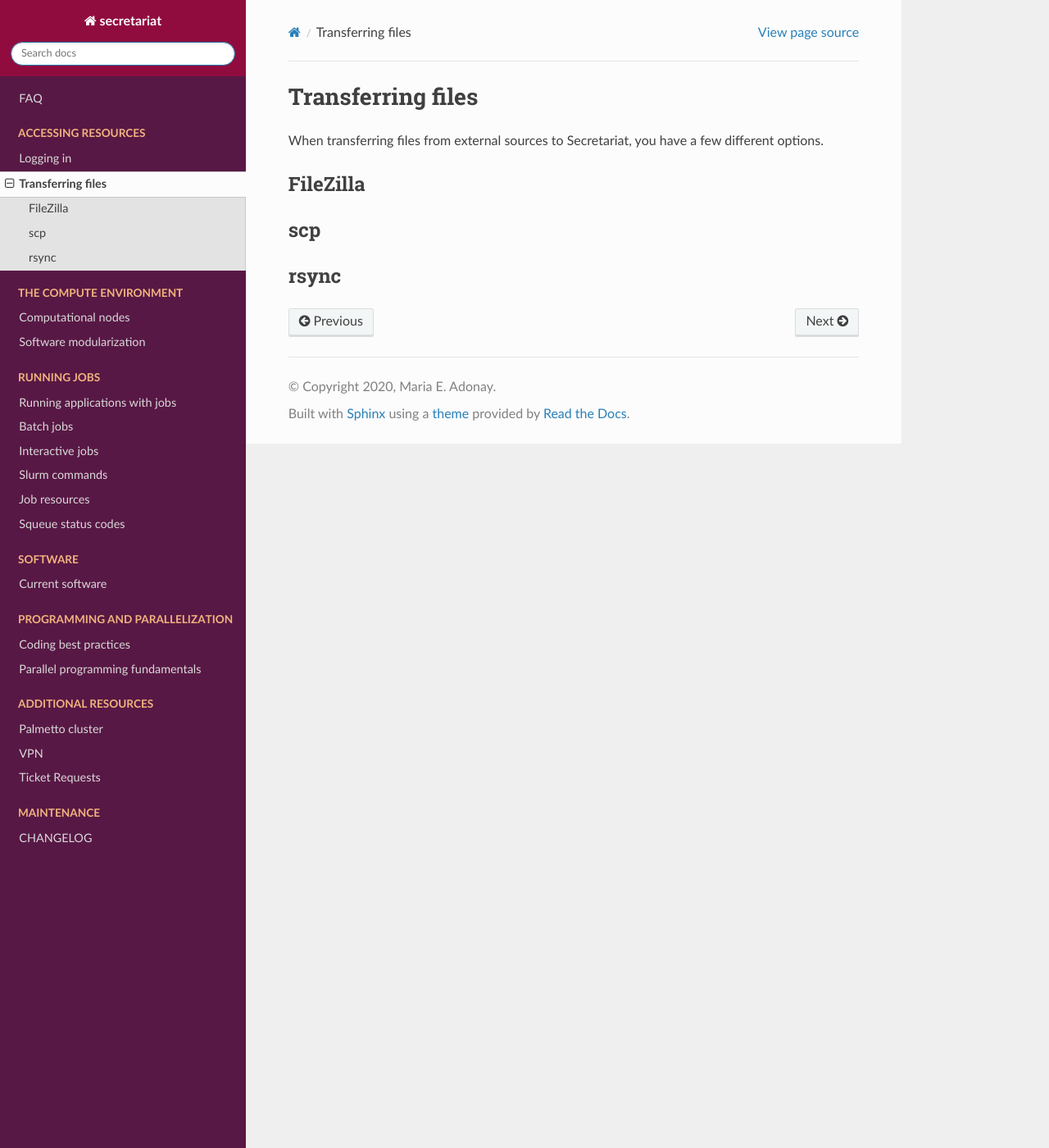
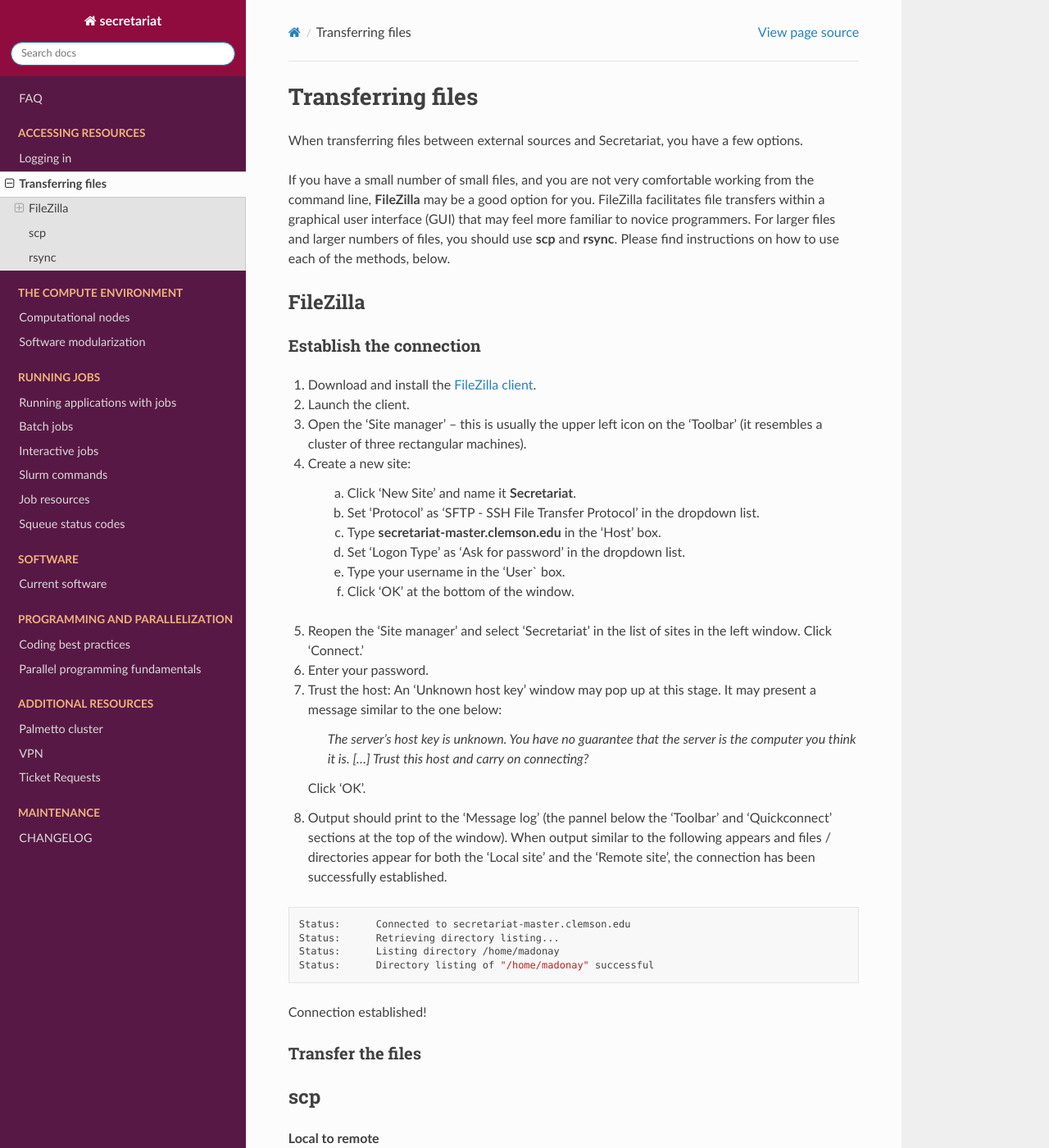
Before and after one commit to amalgamaria/secretariat, a Sphinx documentation site: the page built from docs/access/transferring-files.rst, in a window 1280 px wide and 1400 px high. Shown: the whole window at 82% size. Built offline with Sphinx 7.4.7 and the Read the Docs theme 2.0.0, drawn with Linux system fonts in a browser that asks for light colours; some of the changed text lies outside the part shown.

Commit message:
Update FileZilla content

```diff
--- a/docs/access/transferring-files.rst
+++ b/docs/access/transferring-files.rst
@@ -1,19 +1,71 @@
 Transferring files
 ==================
 
-When transferring files from external sources to Secretariat, you have a few different options.
+When transferring files between external sources and Secretariat, you have a few options.
+
+If you have a small number of small files, and you are not very comfortable working from the command line, **FileZilla** may be a good option for you. FileZilla facilitates file transfers within a graphical user interface (GUI) that may feel more familiar to novice programmers. For larger files and larger numbers of files, you should use **scp** and **rsync**. Please find instructions on how to use each of the methods, below.
 
 FileZilla
 ---------
 
+Establish the connection
+^^^^^^^^^^^^^^^^^^^^^^^^
+
+1. Download and install the `FileZilla client`_.
+2. Launch the client.
+3. Open the 'Site manager' -- this is usually the upper left icon on the 'Toolbar' (it resembles a cluster of three rectangular machines).
+4. Create a new site:
+
+	a. Click 'New Site' and name it **Secretariat**.
+	b. Set 'Protocol' as 'SFTP - SSH File Transfer Protocol' in the dropdown list.
+	c. Type **secretariat-master.clemson.edu** in the 'Host' box.
+	d. Set 'Logon Type' as 'Ask for password' in the dropdown list.
+	e. Type your username in the 'User` box.
+	f. Click 'OK' at the bottom of the window.
+
+5. Reopen the 'Site manager' and select 'Secretariat' in the list of sites in the left window. Click 'Connect.'
+6. Enter your password.
+7. Trust the host: An 'Unknown host key' window may pop up at this stage. It may present a message similar to the one below:
+
+	*The server's host key is unknown. You have no guarantee that the server is the computer you think it is. [...] Trust this host and carry on connecting?*
+
+   Click 'OK'.
+
+8. Output should print to the 'Message log' (the pannel below the 'Toolbar' and 'Quickconnect' sections at the top of the window). When output similar to the following appears and files / directories appear for both the 'Local site' and the 'Remote site', the connection has been successfully established.
+
+.. code-block:: bash
+
+   Status:	Connected to secretariat-master.clemson.edu
+   Status:	Retrieving directory listing...
+   Status:	Listing directory /home/madonay
+   Status:	Directory listing of "/home/madonay" successful
+
+Connection established!
+
+Transfer the files
+^^^^^^^^^^^^^^^^^^
 
 
 
 scp
 ---
 
+**Local to remote**
+
+
+
+**Remote to local**
+
+
+
+**Remote to remote**
 
 
 
 rsync
 -----
+
+
+
+
+.. _FileZilla client: https://filezilla-project.org/
```
